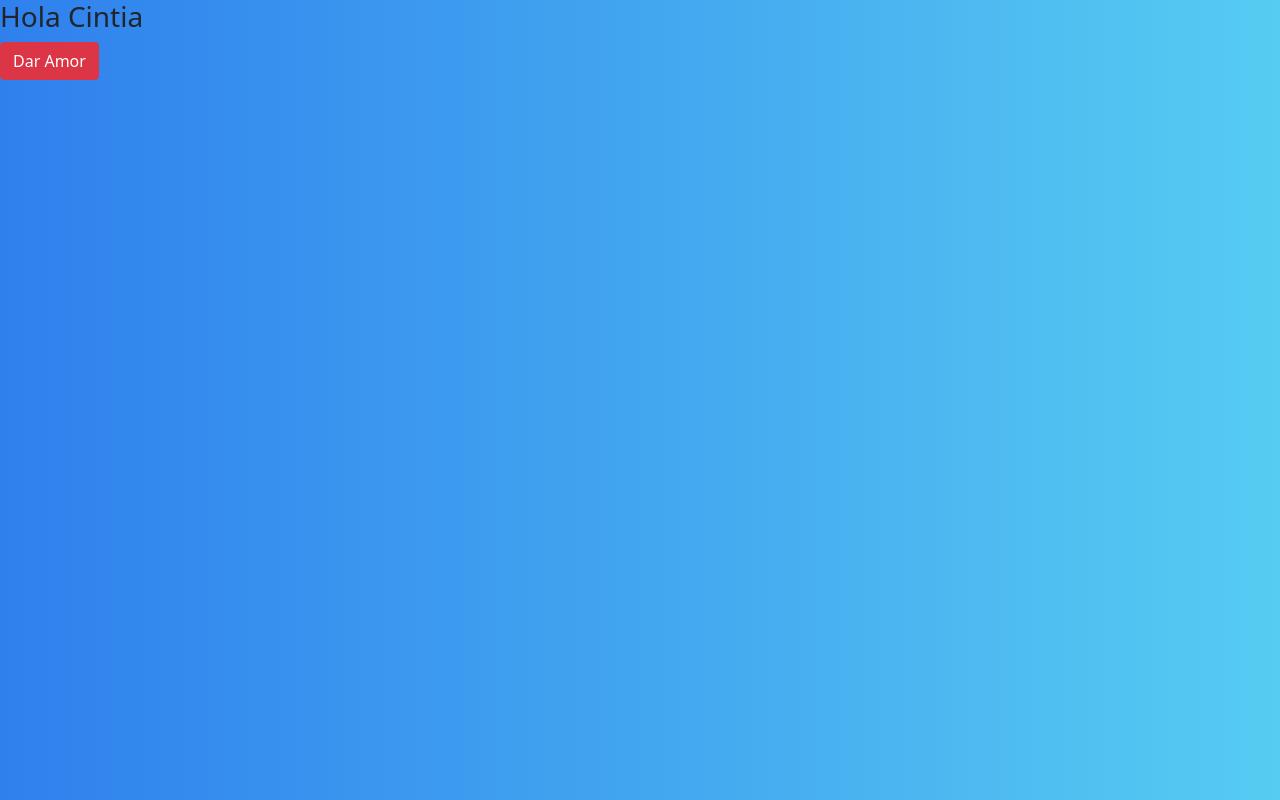
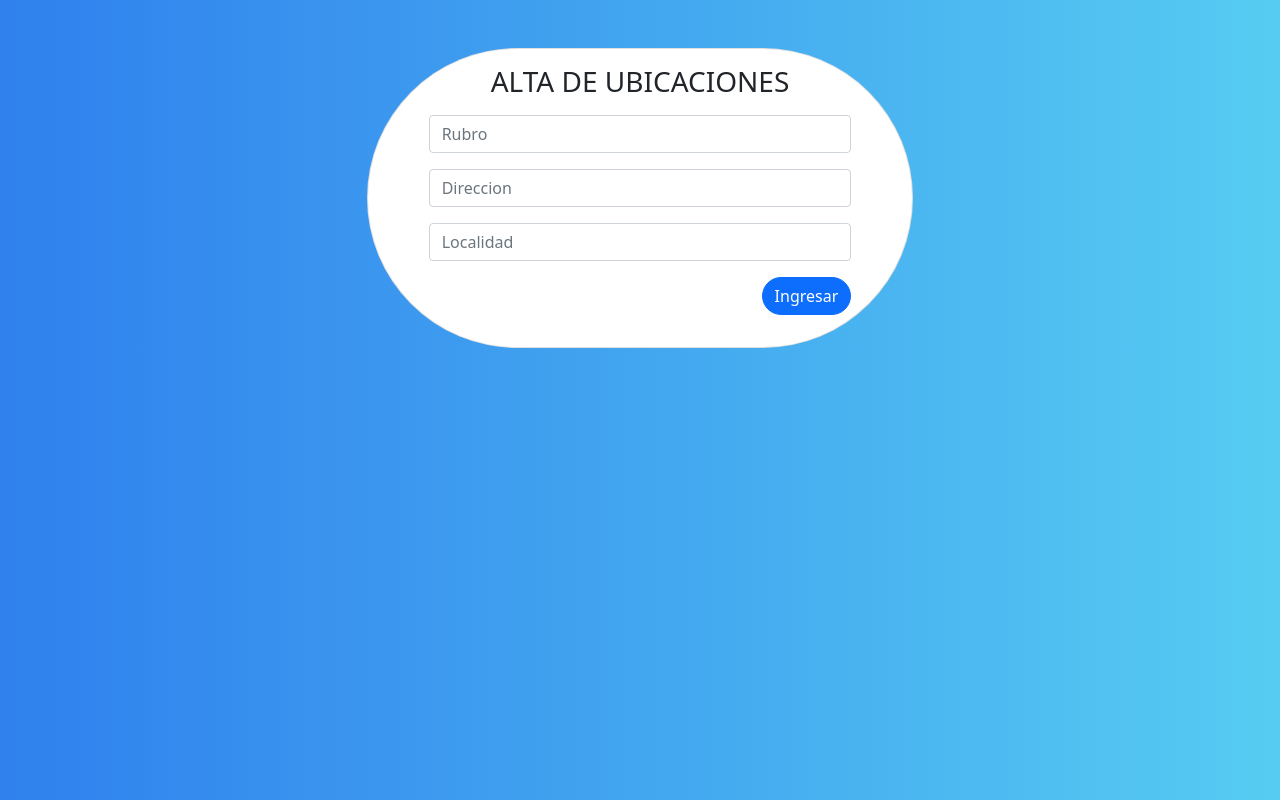
Before and after one commit to CintiaCapece/mean-ubicaciones, an Angular app in the folder ubicaciones-front/: page / in a window 1280 px wide. Built offline with nearby package versions, Linux system fonts and the light colour scheme.

Commit message:
Armado de pantalla de Alta

```diff
--- a/ubicaciones-front/src/app/app.component.html
+++ b/ubicaciones-front/src/app/app.component.html
@@ -1,2 +1,33 @@
-<h3>Hola Cintia</h3>
-<button class="btn btn-danger">Dar Amor</button>
+<div class="container mt-5">
+    <div class="row">
+        <div class="col-lg-6 offset-lg-3">
+            <div class="card rounded-pill">
+                <div class="card-body">
+                    <div class="mb-3 text-center h3">ALTA DE UBICACIONES</div>
+                    <form>
+                        <div class="row mb-3">
+                          <div class="col-sm-10 mx-auto">
+                            <input id="rubro" class="form-control" placeholder="Rubro">
+                          </div>
+                        </div>
+                        <div class="row mb-3">
+                          <div class="col-sm-10 mx-auto">
+                            <input id="direccion" class="form-control" placeholder="Direccion">
+                          </div>
+                        </div>
+                        <div class="row mb-3">
+                            <div class="col-sm-10 mx-auto">
+                              <input id="localidad" class="form-control" placeholder="Localidad">
+                            </div>
+                        </div>
+                        <div class="row mb-3">
+                            <div class="col-sm-10 mx-auto">
+                              <button class="btn btn-primary float-end rounded-pill">Ingresar</button>
+                            </div>
+                        </div>
+                    </form>
+                </div>
+            </div>
+        </div>
+    </div>
+</div>
```
